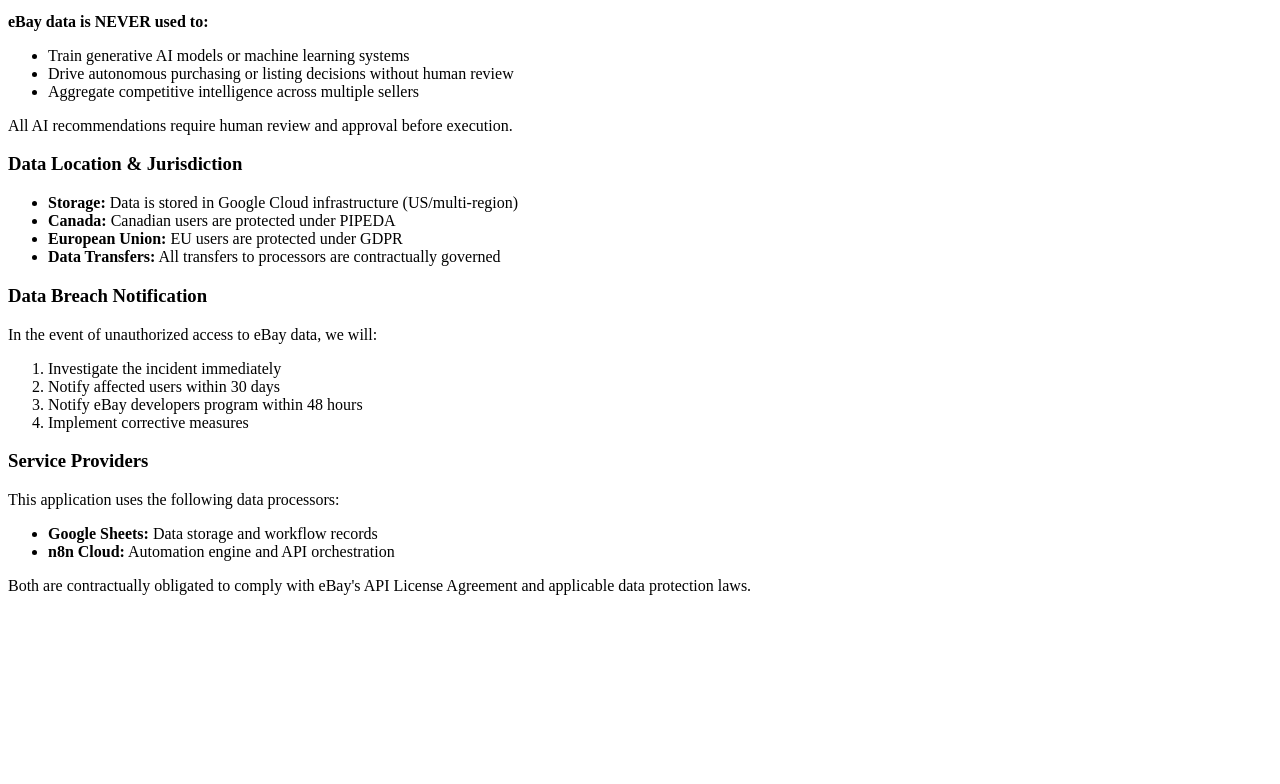
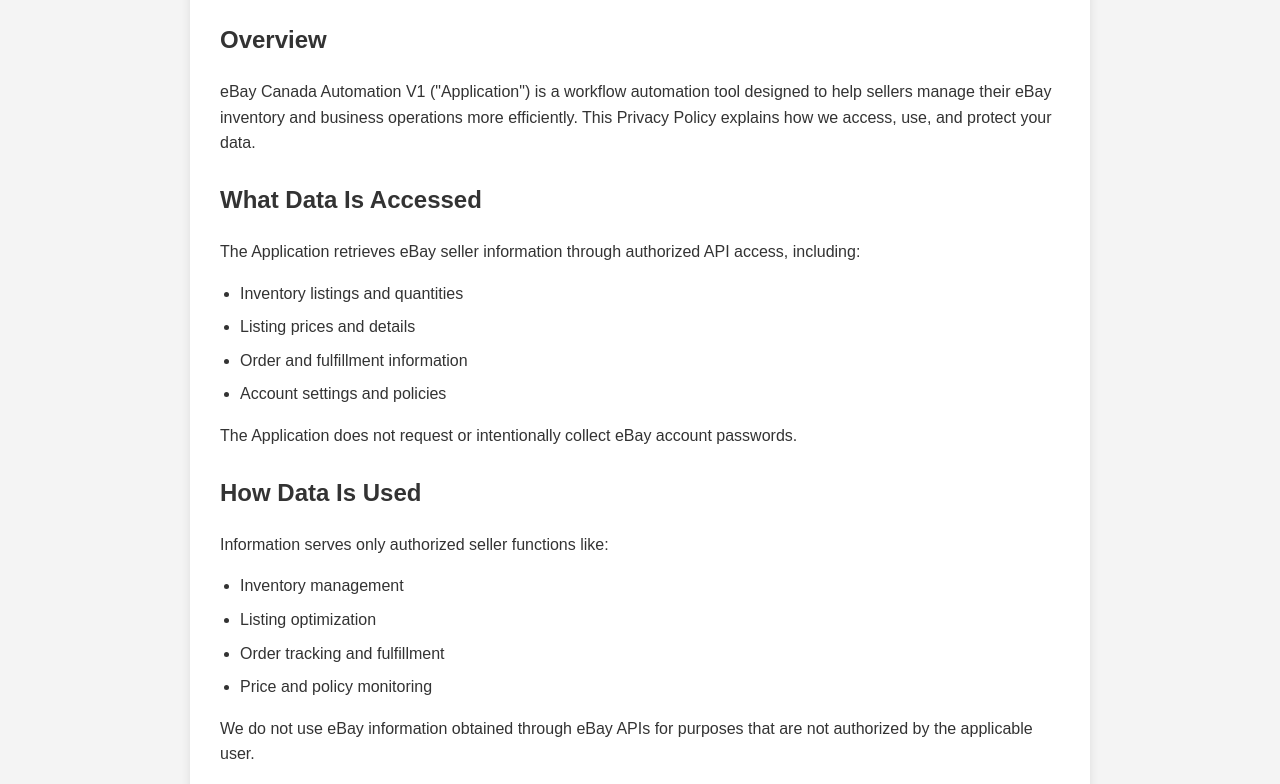
Before and after one commit to zesdtur-hub/ebay-canada-automation-privacy, a plain HTML site: page index.html in a window 1280 px wide. Shown: the part 140-924 px from the top of the page. Before the commit the page ends 800 px from the top, so only its background shows below. Drawn offline with Linux system fonts and the light colour scheme.

Commit message:
Update index.html

```diff
--- a/index.html
+++ b/index.html
@@ -1,32 +1,116 @@
-<h3>AI-Assisted Processing</h3>
+<!DOCTYPE html>
+<html lang="en">
+<head>
+    <meta charset="UTF-8">
+    <meta name="viewport" content="width=device-width, initial-scale=1.0">
+    <title>eBay Canada Automation V1 - Privacy Policy</title>
+    <style>
+        body {
+            font-family: Arial, sans-serif;
+            line-height: 1.6;
+            max-width: 900px;
+            margin: 0 auto;
+            padding: 20px;
+            background-color: #f4f4f4;
+            color: #333;
+        }
+        .container {
+            background-color: white;
+            padding: 30px;
+            border-radius: 5px;
+            box-shadow: 0 0 10px rgba(0,0,0,0.1);
+        }
+        h1 {
+            color: #e53238;
+            border-bottom: 3px solid #e53238;
+            padding-bottom: 10px;
+        }
+        h2, h3 {
+            color: #333;
+            margin-top: 25px;
+        }
+        ul, ol {
+            margin: 15px 0;
+            padding-left: 20px;
+        }
+        li {
+            margin: 8px 0;
+        }
+        strong {
+            color: #e53238;
+        }
+        .contact-section {
+            background-color: #f9f9f9;
+            padding: 15px;
+            border-left: 4px solid #e53238;
+            margin-top: 30px;
+        }
+    </style>
+</head>
+<body>
+    <div class="container">
+        <h1>eBay Canada Automation V1 - Privacy Policy</h1>
 
+        <h2>Overview</h2>
+        <p>eBay Canada Automation V1 ("Application") is a workflow automation tool designed to help sellers manage their eBay inventory and business operations more efficiently. This Privacy Policy explains how we access, use, and protect your data.</p>
+
+        <h2>What Data Is Accessed</h2>
+        <p>The Application retrieves eBay seller information through authorized API access, including:</p>
+        <ul>
+            <li>Inventory listings and quantities</li>
+            <li>Listing prices and details</li>
+            <li>Order and fulfillment information</li>
+            <li>Account settings and policies</li>
+        </ul>
+        <p>The Application does not request or intentionally collect eBay account passwords.</p>
+
+        <h2>How Data Is Used</h2>
+        <p>Information serves only authorized seller functions like:</p>
+        <ul>
+            <li>Inventory management</li>
+            <li>Listing optimization</li>
+            <li>Order tracking and fulfillment</li>
+            <li>Price and policy monitoring</li>
+        </ul>
+        <p>We do not use eBay information obtained through eBay APIs for purposes that are not authorized by the applicable user.</p>
+
+        <h2>AI-Assisted Processing</h2>
         <p>Our automation workflows may use AI-assisted data analysis to:</p>
         <ul>
             <li>Provide pricing recommendations</li>
             <li>Suggest inventory management rules</li>
             <li>Optimize listing visibility</li>
         </ul>
-
         <p><strong>eBay data is NEVER used to:</strong></p>
         <ul>
             <li>Train generative AI models or machine learning systems</li>
             <li>Drive autonomous purchasing or listing decisions without human review</li>
             <li>Aggregate competitive intelligence across multiple sellers</li>
         </ul>
-
         <p>All AI recommendations require human review and approval before execution.</p>
 
-<h3>Data Location &amp; Jurisdiction</h3>
+        <h2>Third-Party Processing</h2>
+        <p>The application uses Google Sheets and n8n automation services for workflow management. These services are contractually obligated to comply with eBay's API License Agreement and all applicable data protection laws.</p>
+        <p>We do not use eBay information obtained through eBay APIs to train, fine-tune, or improve third-party artificial intelligence models.</p>
 
+        <h2>Data Location & Jurisdiction</h2>
         <ul>
             <li><strong>Storage:</strong> Data is stored in Google Cloud infrastructure (US/multi-region)</li>
-  <li><strong>Canada:</strong> Canadian users are protected under PIPEDA</li>
-  <li><strong>European Union:</strong> EU users are protected under GDPR</li>
-  <li><strong>Data Transfers:</strong> All transfers to processors are contractually governed</li>
+            <li><strong>Canada:</strong> Canadian users are protected under PIPEDA (Personal Information Protection and Electronic Documents Act)</li>
+            <li><strong>European Union:</strong> EU users are protected under GDPR (General Data Protection Regulation)</li>
+            <li><strong>Data Transfers:</strong> All transfers to processors are contractually governed by data processing agreements</li>
         </ul>
 
-<h3>Data Breach Notification</h3>
+        <h2>User Control & Revocation</h2>
+        <p>Users can revoke application access through eBay's authorization controls. After revocation, the application stops accessing your information immediately.</p>
 
+        <h2>Data Retention & Deletion</h2>
+        <p>Information is kept only "as long as necessary for the specific legitimate purpose." When no longer needed, data is deleted in accordance with eBay's requirements and applicable law.</p>
+
+        <h2>Security</h2>
+        <p>We implement reasonable safeguards to protect your data. Authentication credentials are not intentionally published through this website or stored in publicly accessible source files.</p>
+
+        <h2>Data Breach Notification</h2>
         <p>In the event of unauthorized access to eBay data, we will:</p>
         <ol>
             <li>Investigate the incident immediately</li>
@@ -35,12 +119,25 @@
             <li>Implement corrective measures</li>
         </ol>
 
-<h3>Service Providers</h3>
-
+        <h2>Service Providers</h2>
         <p>This application uses the following data processors:</p>
         <ul>
             <li><strong>Google Sheets:</strong> Data storage and workflow records</li>
             <li><strong>n8n Cloud:</strong> Automation engine and API orchestration</li>
         </ul>
+        <p>Both are contractually obligated to comply with eBay's API License Agreement and applicable data protection laws.</p>
 
-<p>Both are contractually obligated to comply with eBay's API License Agreement and applicable data protection laws.</p>
+        <div class="contact-section">
+            <h2>Contact Us</h2>
+            <p>For questions about this privacy policy or our data practices, contact:</p>
+            <p><strong>Email:</strong> arslanacess01@gmail.com</p>
+            <p><strong>Application:</strong> eBay Canada Automation V1</p>
+            <p><strong>Developer:</strong> Muhammad Husnain</p>
+        </div>
+
+        <p style="margin-top: 40px; font-size: 12px; color: #666;">
+            Last Updated: September 29, 2026
+        </p>
+    </div>
+</body>
+</html>
```
Lines whose indentation alone changed are shown as unchanged.
